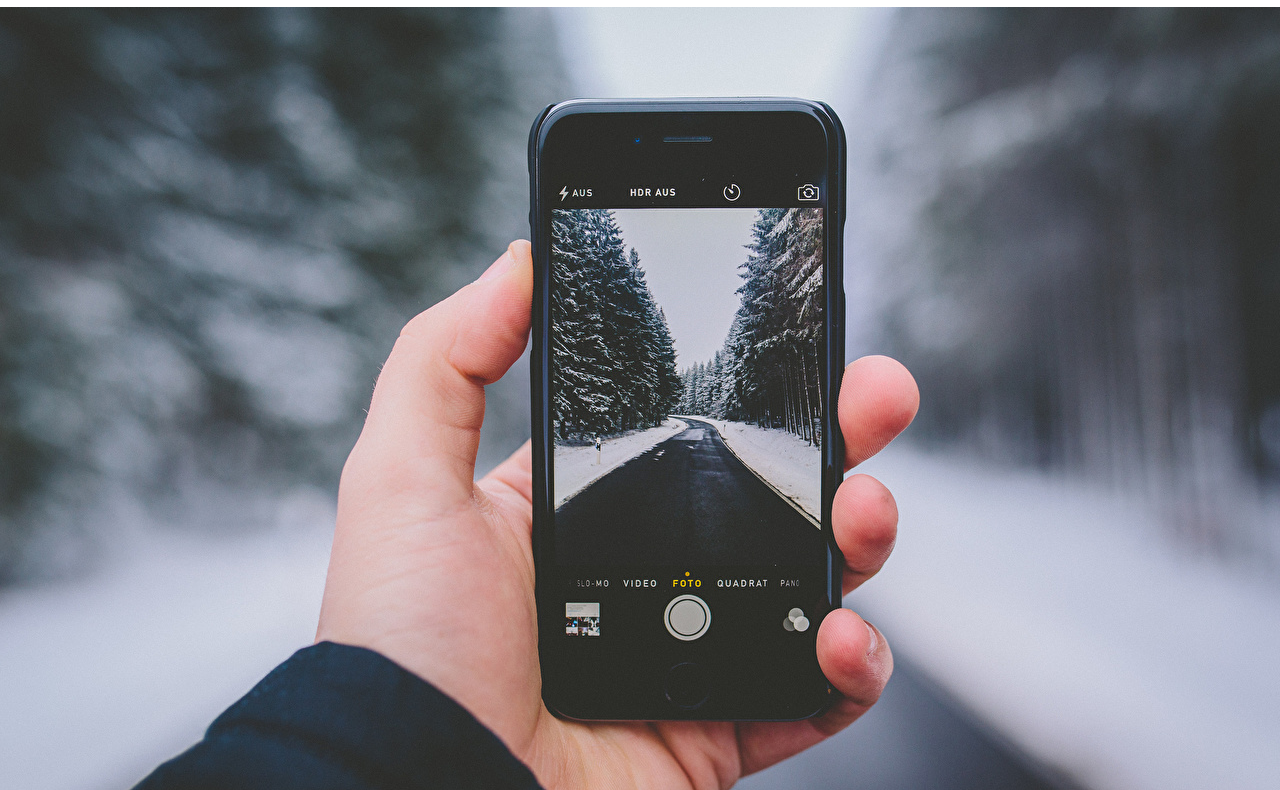
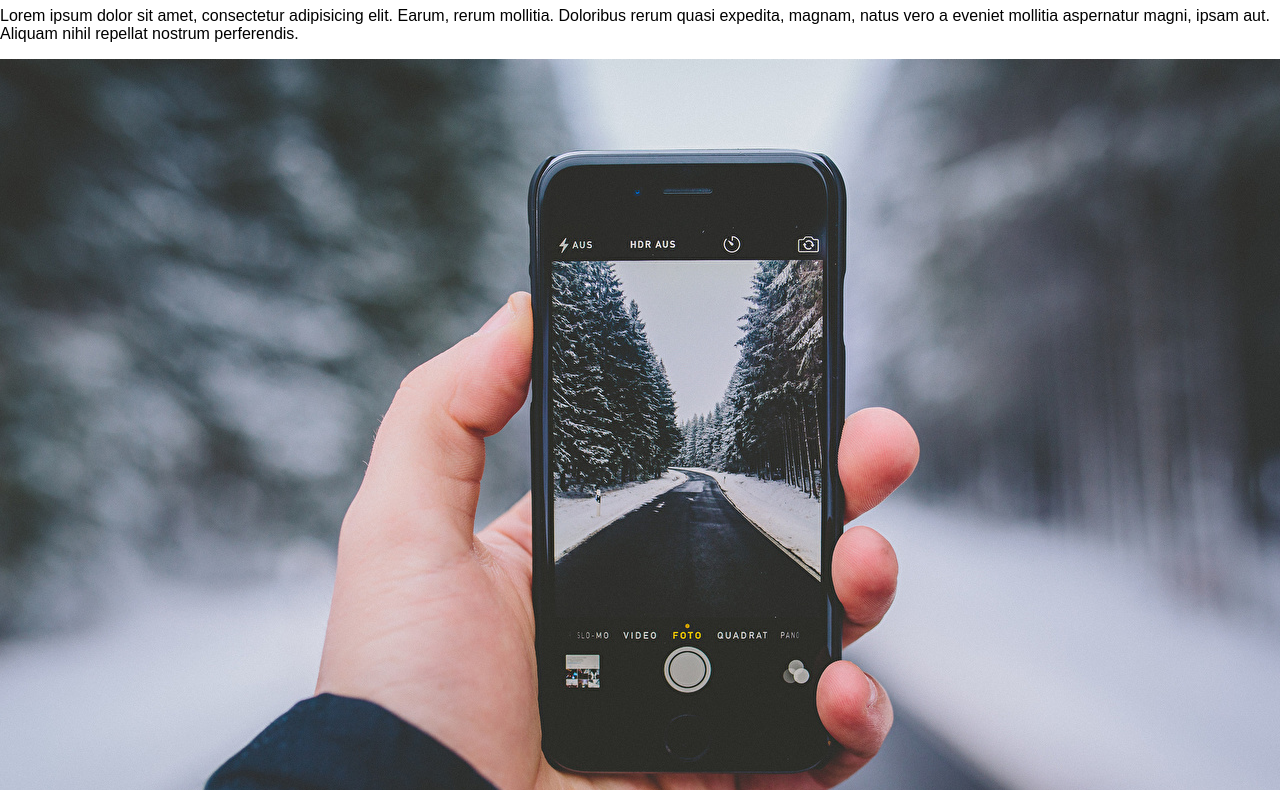
Before and after one commit to Codey1307/menu-homework, a plain HTML site: page index.html in a window 1280 px wide. Shown: the part 130-920 px from the top of the page. Drawn offline with Linux system fonts and the light colour scheme.

Commit message:
lorem text

```diff
--- a/index.html
+++ b/index.html
@@ -16,6 +16,7 @@
       <li class="menu-item"><a href="" class="menu-link">DOWNLOAD</a></li>
     </ul>
     <h1>This is simple heading</h1>
+    <p>Lorem ipsum dolor sit amet, consectetur adipisicing elit. Earum, rerum mollitia. Doloribus rerum quasi expedita, magnam, natus vero a eveniet mollitia aspernatur magni, ipsam aut. Aliquam nihil repellat nostrum perferendis.</p>
   </header>
   <img src="Winter_iPhone_Smartphone_465360.jpeg" alt="Winter_iPhone_Smartphone" class="img">
   <main>
```
